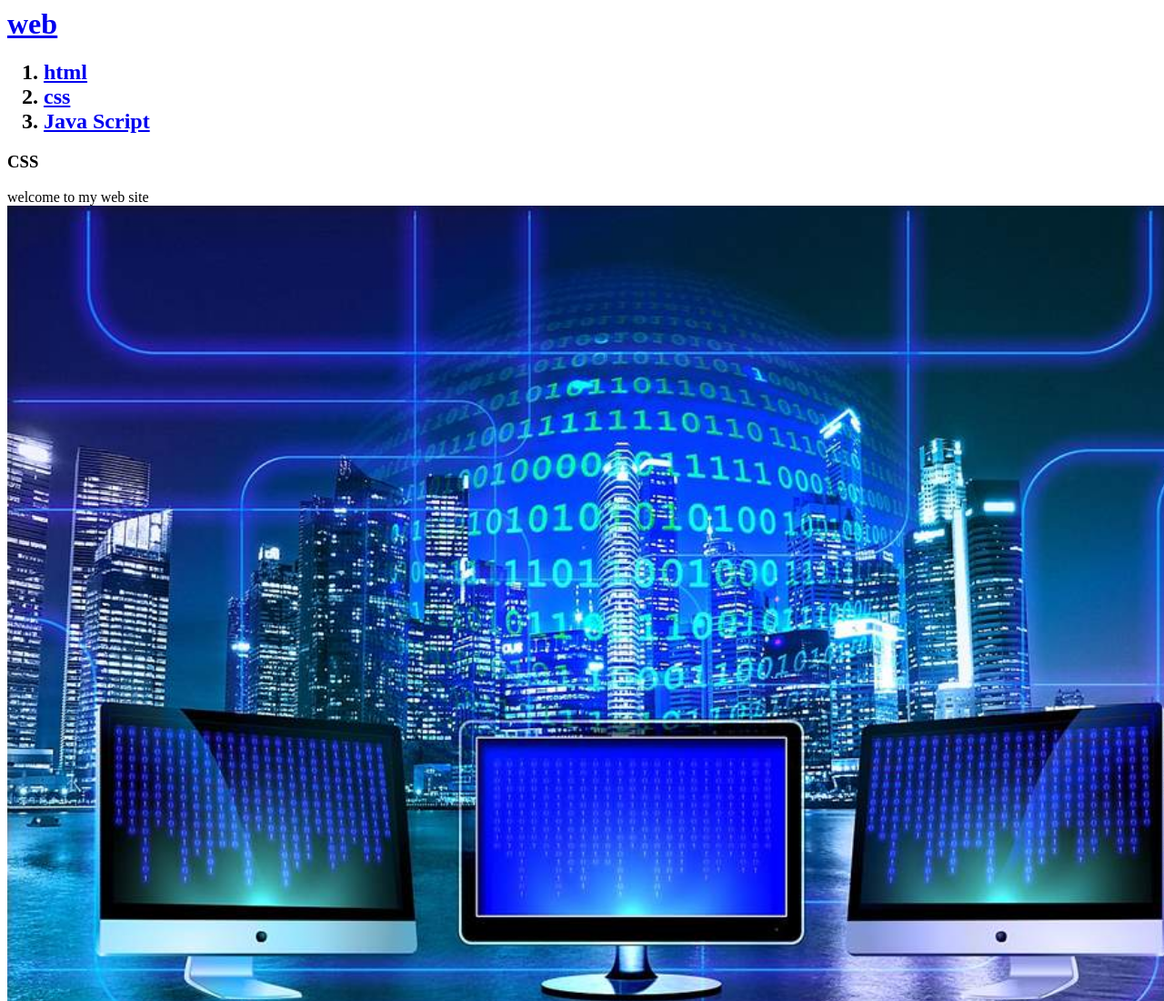
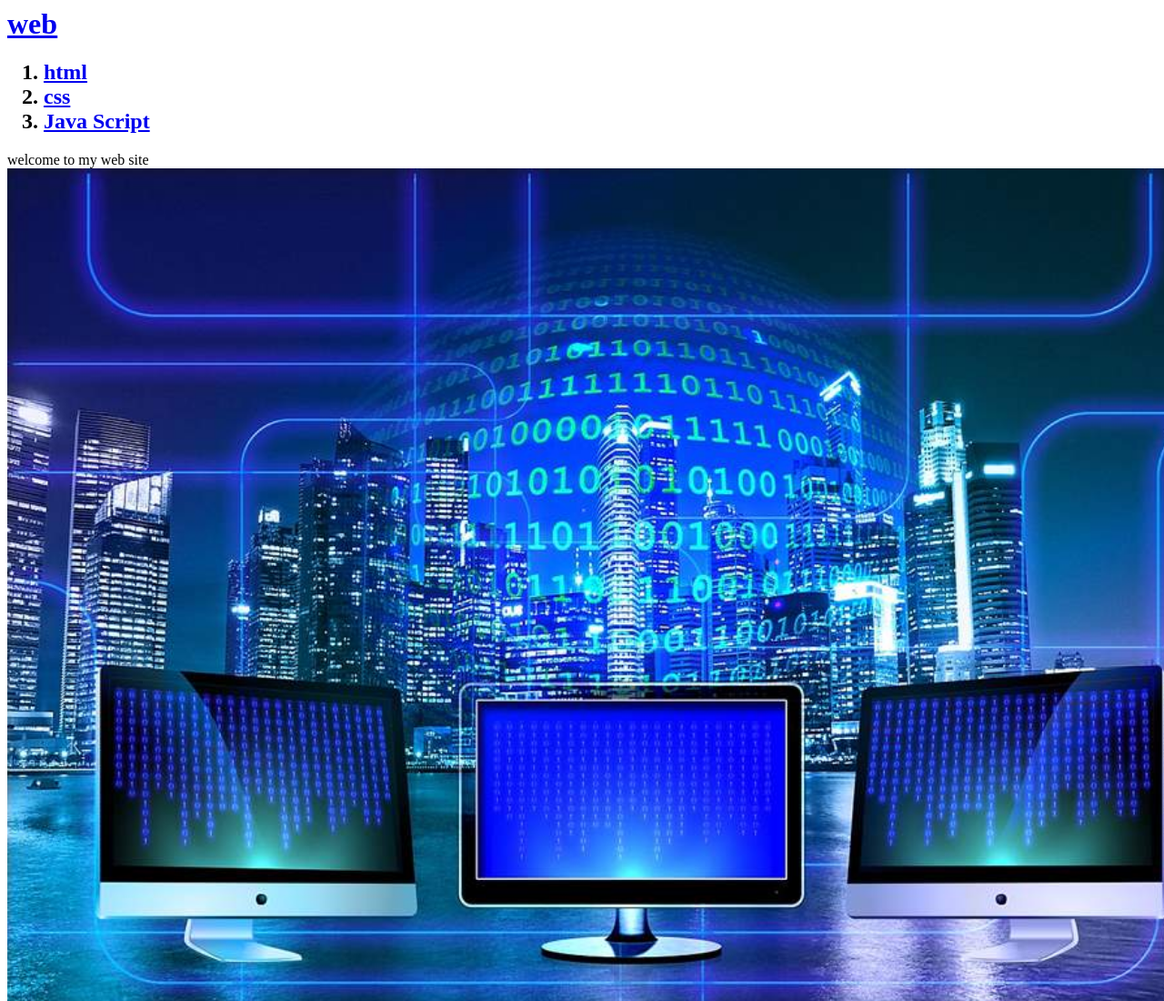
Before and after one commit to carucarim/my-website, a plain HTML site: page index.html in a window 1280 px wide. Shown: the top 1100 px of the page at 91% size. Drawn offline with Linux system fonts and the light colour scheme.

Commit message:
Update index.html

```diff
--- a/index.html
+++ b/index.html
@@ -16,7 +16,6 @@
           <li><a href="3.html">Java Script</a></li>
           </h2>
         </ol>
-        <h3>CSS</h3>
       </p>
       <p>
         welcome to my web site
```
